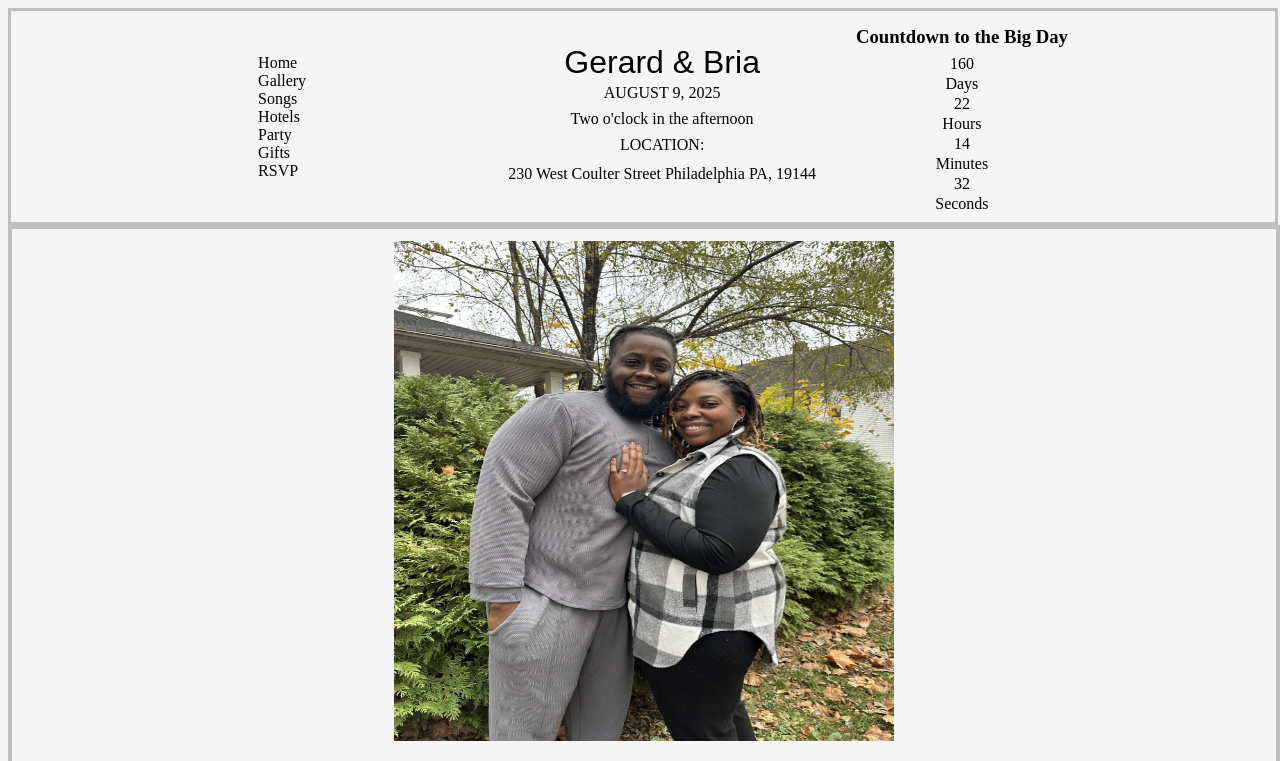
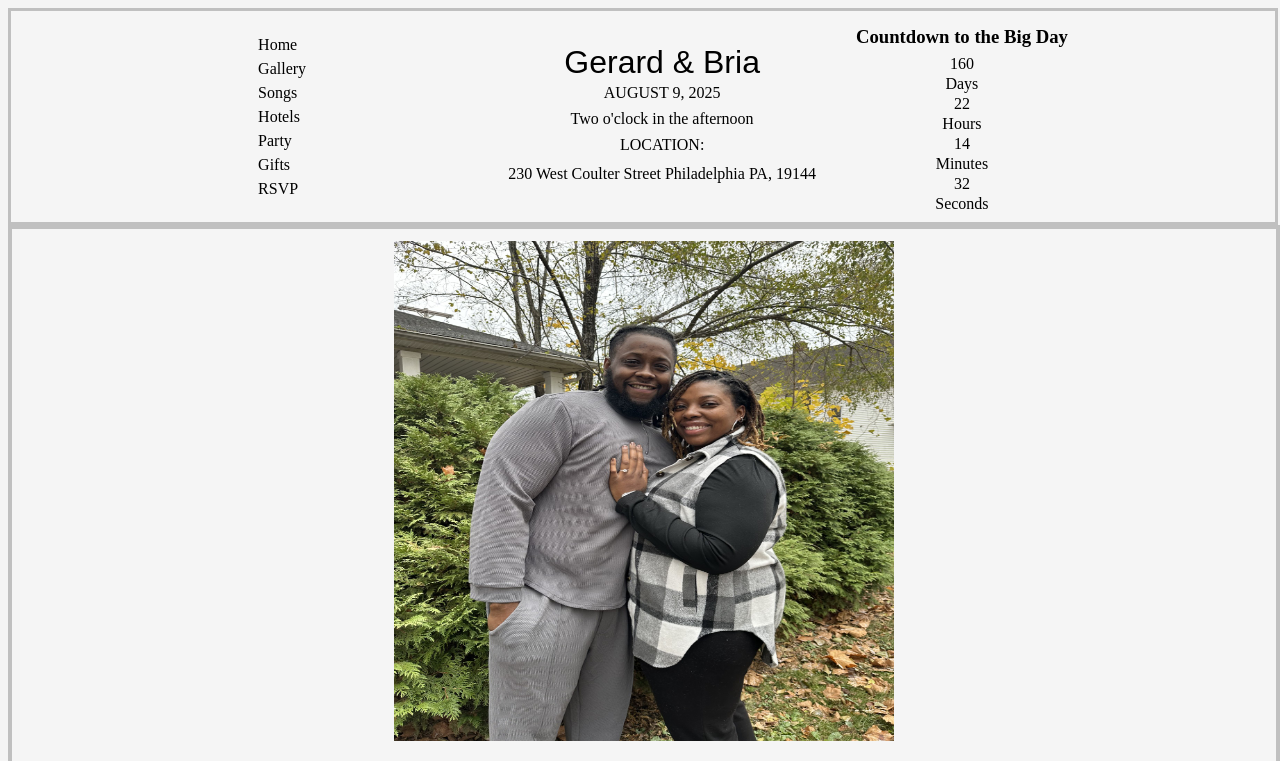
Before and after one commit to Birdseyedevelopment/Wearethelovebirds, a Next.js app: page / in a window 1280 px wide. Shown: the top 761 px of the page. Built offline with nearby package versions, Linux system fonts and the light colour scheme; a web font is replaced by a local one.

Commit message:
Update header.module.css

```diff
--- a/src/app/components/header.module.css
+++ b/src/app/components/header.module.css
@@ -10,6 +10,7 @@ width:100%;
 .navlink{
     color :black;
     text-decoration: none;
+     line-height: 24px;
 }
 .titleinfo{
     color:black;
```
